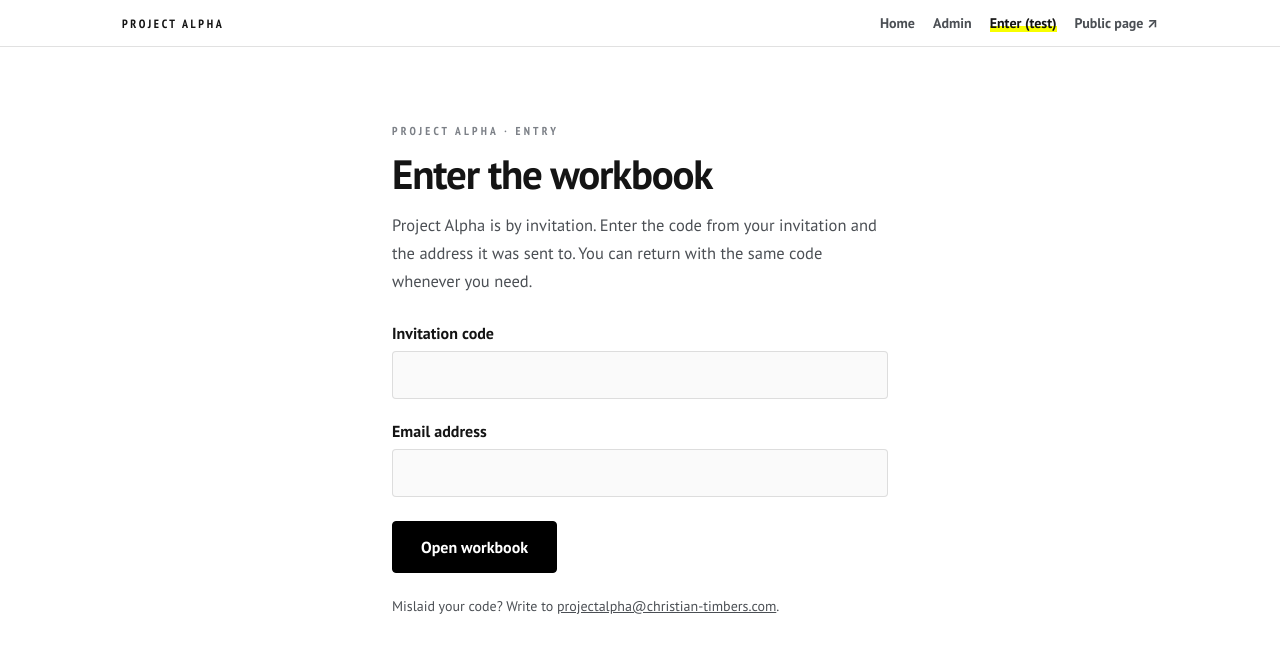
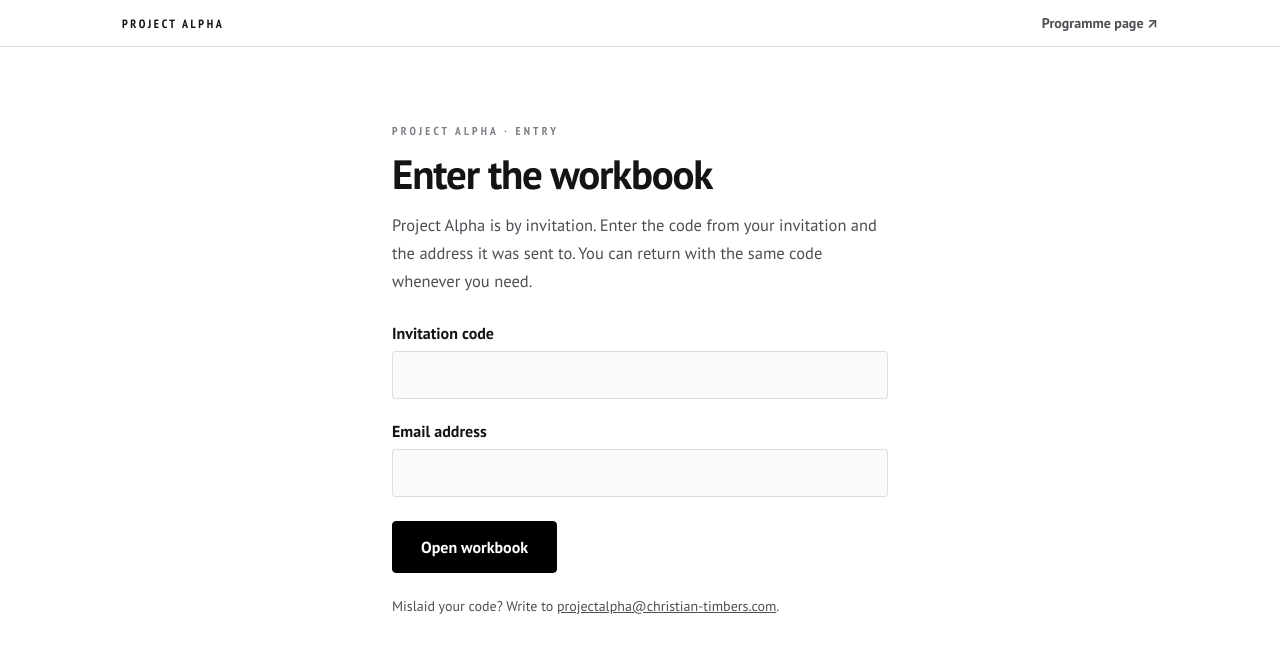
Before and after one commit to VandalSIS/alpha, a Next.js app: page /enter in a window 1280 px wide. Shown: the top 652 px of the page. Built offline with nearby package versions, Linux system fonts and the light colour scheme.

Commit message:
Hide Admin nav from participant workbook and enter pages.
Workbook uses only its own progress bar; enter shows a public-facing bar.

Co-authored-by: Cursor <cursoragent@cursor.com>

```diff
--- a/src/app/enter/page.tsx
+++ b/src/app/enter/page.tsx
@@ -107,7 +107,7 @@ function EnterForm() {
 export default function EnterPage() {
   return (
     <>
-      <AppNav active="enter" />
+      <AppNav active="enter" variant="participant" />
       <main className="page">
         <Suspense fallback={<div className="shell">Loading…</div>}>
           <EnterForm />
--- a/src/components/AppNav.tsx
+++ b/src/components/AppNav.tsx
@@ -4,15 +4,26 @@ const SITE = "https://www.christianandtimbers.com/apply-for-ai-board-opportuniti
 
 type Props = {
   active?: "home" | "admin" | "enter" | "workbook";
+  /** Participant-facing pages hide Admin / internal links. */
+  variant?: "internal" | "participant";
 };
 
-export function AppNav({ active }: Props) {
+export function AppNav({ active, variant = "internal" }: Props) {
+  const participant = variant === "participant";
+
   return (
     <header className="bar">
       <div className="bar-in">
-        <Link href="/" className="nav-brand">
+        <Link href={participant ? SITE : "/"} className="nav-brand">
           Project Alpha
         </Link>
+        {participant ? (
+          <nav className="nav-links" aria-label="App">
+            <a href={SITE} target="_blank" rel="noopener noreferrer">
+              Programme page ↗
+            </a>
+          </nav>
+        ) : (
           <nav className="nav-links" aria-label="App">
             <Link href="/" className={active === "home" ? "on" : undefined}>
               Home
@@ -21,12 +32,13 @@ export function AppNav({ active }: Props) {
               Admin
             </Link>
             <Link href="/enter" className={active === "enter" ? "on" : undefined}>
-            Enter (test)
+              Enter
             </Link>
             <a href={SITE} target="_blank" rel="noopener noreferrer">
               Public page ↗
             </a>
           </nav>
+        )}
       </div>
     </header>
   );
```
Also changed, not shown: src/app/workbook/page.tsx (+0 -8 lines). Lines whose indentation alone changed are shown as unchanged.
